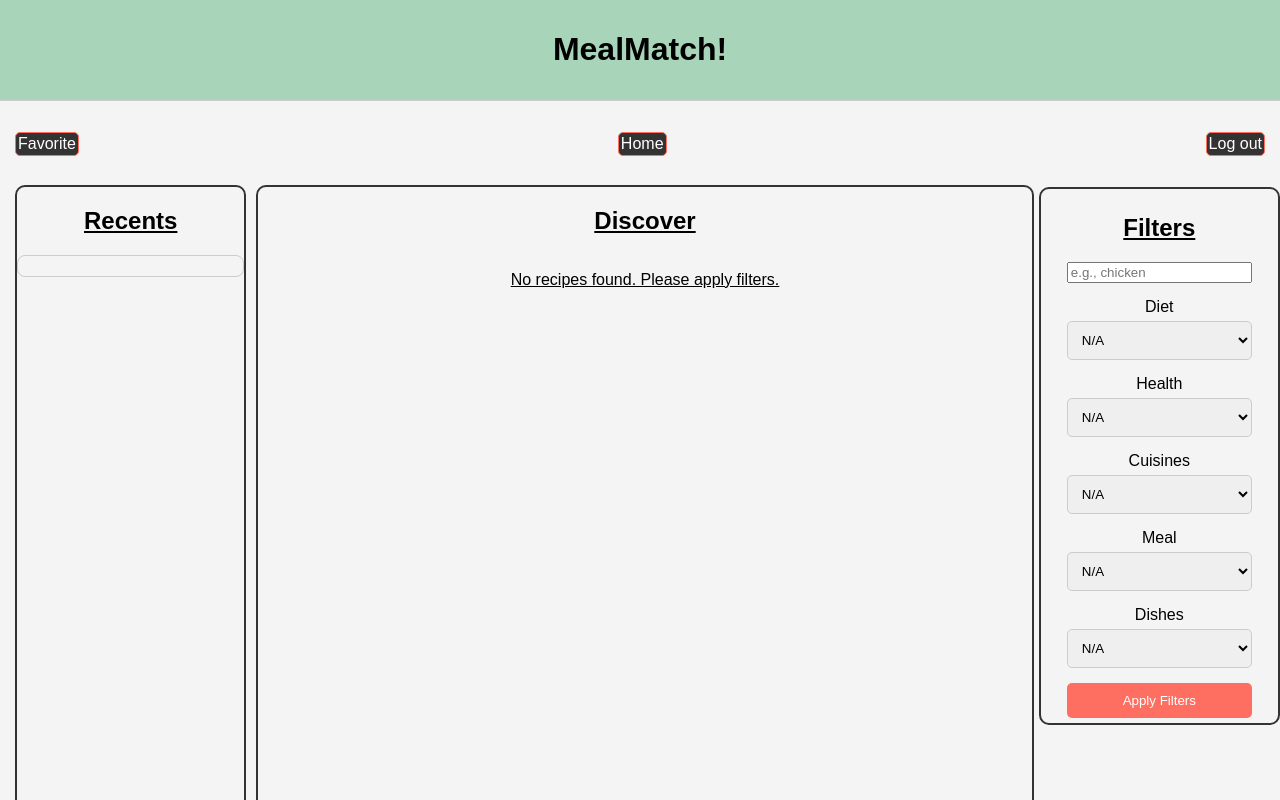
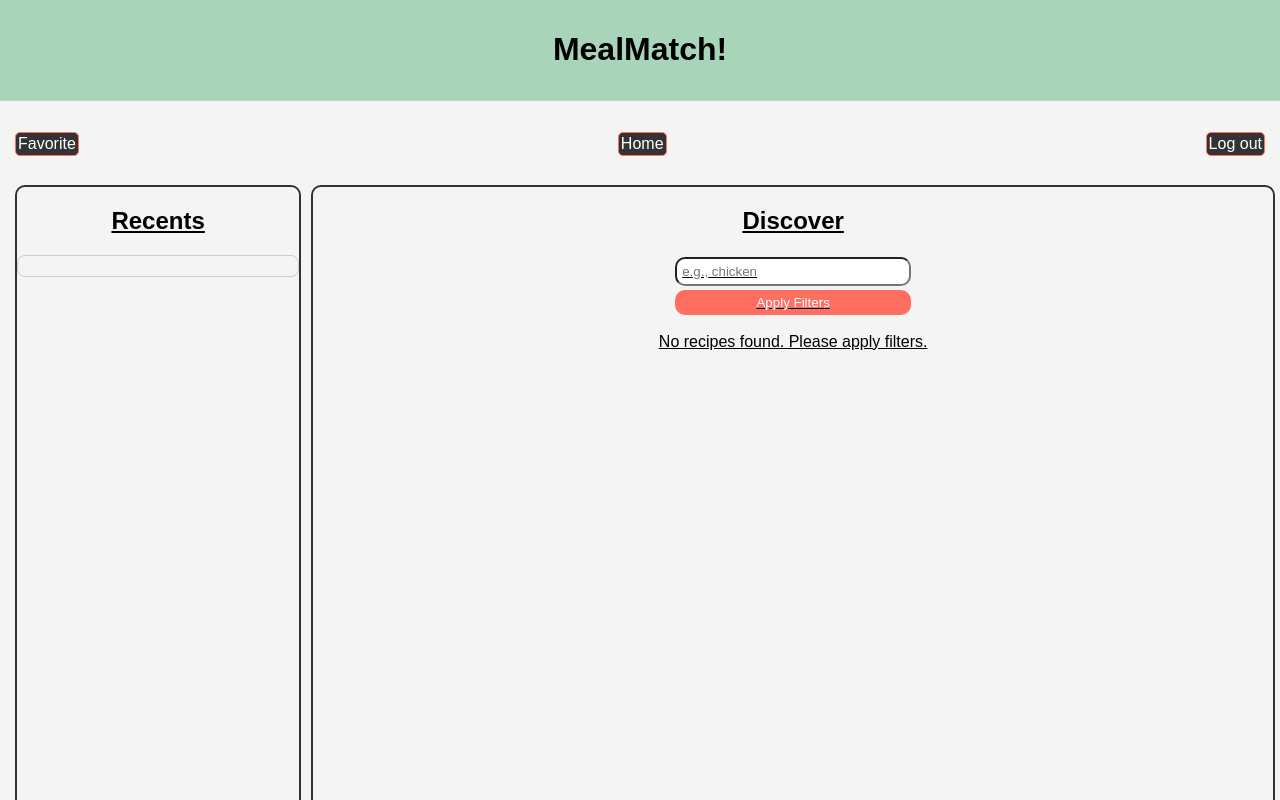
Before and after one commit to jocephuss/MealMatch, a React (Vite) app in the folder client/: page /home in a window 1280 px wide. Shown: the top 800 px of the page. Built offline with nearby package versions, Linux system fonts and the light colour scheme.

Commit message:
Changed style of DiscoverPage.jsx

```diff
--- a/client/src/index.css
+++ b/client/src/index.css
@@ -255,6 +255,25 @@ button:hover {
   margin: 5px;
   border: solid 2px var(--text-color);
   border-radius: 10px;
+}
+
+.apply-filters-button {
+  padding: 5px;
+  margin: 2px;
+  border-radius: 10px;
+}
+
+#ingredient {
+  padding: 5px;
+  margin: 2px;
+  border-radius: 10px;
+}
+.filter-search {
+  display: flex;
+  flex-direction: column;
+  width: 25%;
+  margin-left: auto;
+  margin-right: auto;
 }
 
 .center-column2 {
--- a/client/src/pages/DiscoverPage.jsx
+++ b/client/src/pages/DiscoverPage.jsx
@@ -164,9 +164,9 @@ const DiscoverPage = () => {
   const handleLike = (recipe) => {
     setRecentRecipes([...recentRecipes, recipe]); // Add the liked recipe to recents
     addLocalStorage(recipe); // Adding recipe to localstorage
-    console.log('here 1')
+    console.log("here 1");
     fetchRecipes(); // Fetch a new recipe
-    console.log('here 2')
+    console.log("here 2");
   };
 
   // Handle removing a liked recipe
@@ -194,7 +194,8 @@ const DiscoverPage = () => {
   //   localStorage.setItem("recentRecipes", JSON.stringify(updateRecipes));
   // };
   const addLocalStorage = (recipe) => {
-    const storedRecipes = JSON.parse(localStorage.getItem("recentRecipes")) || [];
+    const storedRecipes =
+      JSON.parse(localStorage.getItem("recentRecipes")) || [];
 
     // Extract only the desired fields from the recipe
     const recipeToStore = {
@@ -208,7 +209,6 @@ const DiscoverPage = () => {
     localStorage.setItem("recentRecipes", JSON.stringify(updatedRecipes));
   };
 
-
   // // Function to remove a liked recipe from localStorage
   // const removeLocalStorage = (recipeToRemove) => {
   //   const storedRecipes =
@@ -219,7 +219,8 @@ const DiscoverPage = () => {
   //   localStorage.setItem("recentRecipes", JSON.stringify(updatedRecipes));
   // };
   const removeLocalStorage = (recipeToRemove) => {
-    const storedRecipes = JSON.parse(localStorage.getItem("recentRecipes")) || [];
+    const storedRecipes =
+      JSON.parse(localStorage.getItem("recentRecipes")) || [];
 
     // Filter out the recipe to remove based on the label
     const updatedRecipes = storedRecipes.filter(
@@ -242,6 +243,19 @@ const DiscoverPage = () => {
         </div>
         <div className="center-column">
           <h2>Discover</h2>
+          <div className="filter-search">
+            <label htmlFor="ingredient"></label>
+            <input
+              id="ingredient"
+              type="text"
+              value={ingredient}
+              onChange={handleIngredientChange}
+              placeholder="e.g., chicken"
+            />
+            <button className="apply-filters-button" onClick={applyFilters}>
+              Apply Filters
+            </button>
+          </div>
           {loading ? (
             <p>Loading...</p>
           ) : (
@@ -252,7 +266,7 @@ const DiscoverPage = () => {
             />
           )}
         </div>
-        <div className="right-column">
+        {/* <div className="right-column">
           <h2>Filters</h2>
           <div className="filter-dropdowns">
             <div className="filter-search">
@@ -284,8 +298,8 @@ const DiscoverPage = () => {
             <button className="apply-filters-button" onClick={applyFilters}>
               Apply Filters
             </button>
-          </div>
-        </div>
+          </div> */}
+        {/* </div> */}
       </section>
     </div>
   );
```
